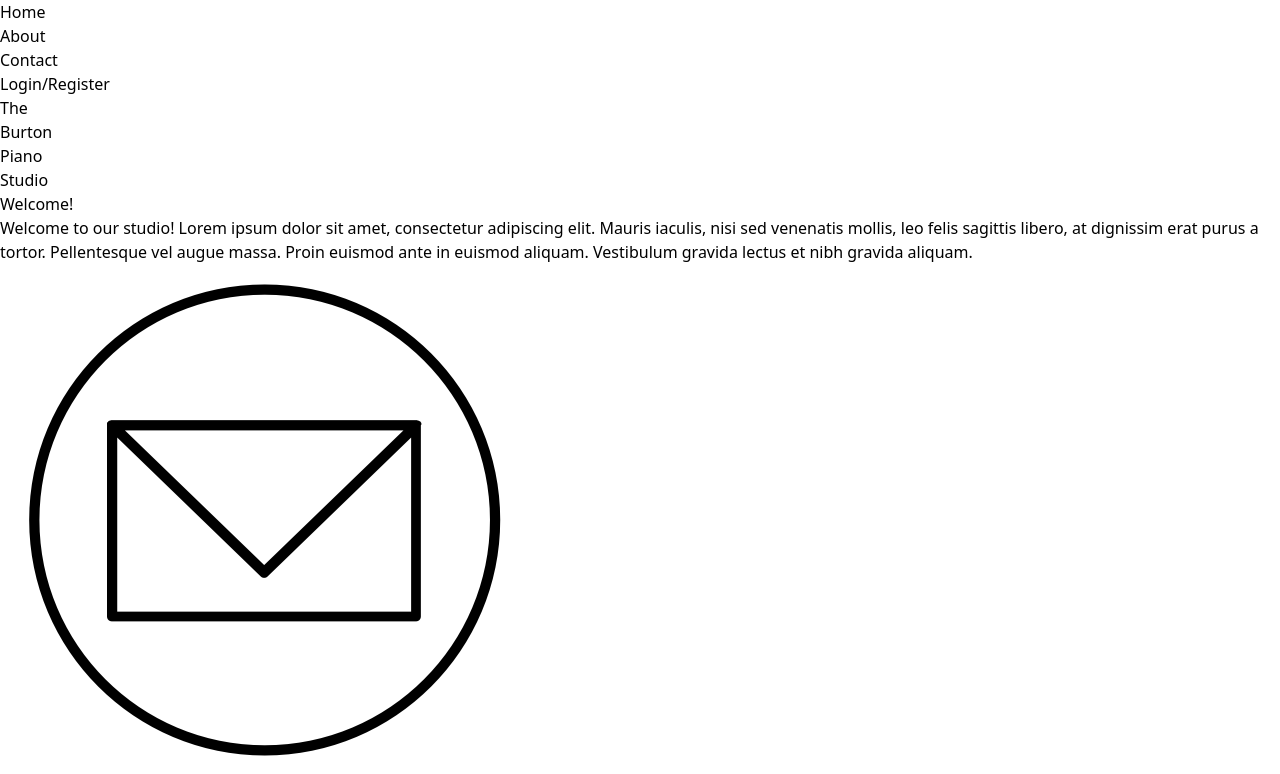
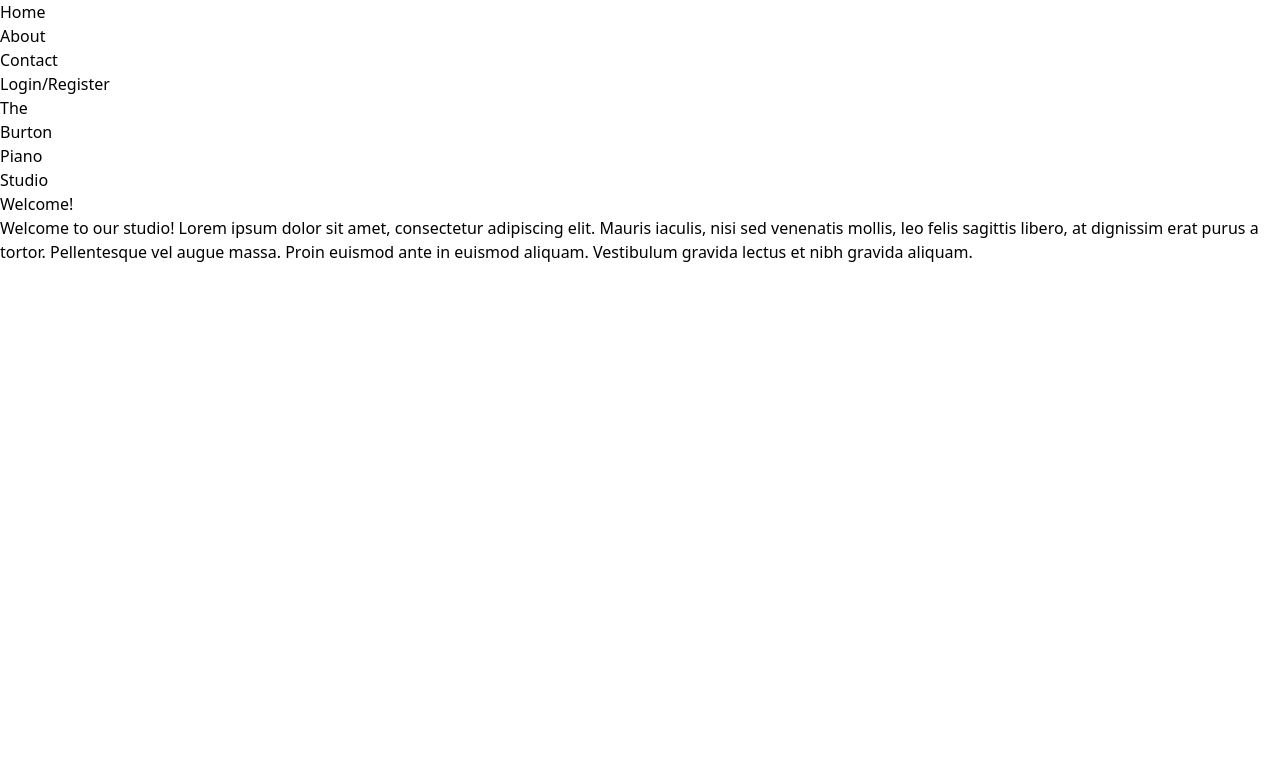
Before and after one commit to charburton18/the-burton-piano-studio, a React (Vite) app: page / in a window 1280 px wide. Shown: the top 774 px of the page. Built offline with nearby package versions, Linux system fonts and the light colour scheme.

Commit message:
cleared footer content

```diff
--- a/src/Components/GenericFooter.jsx
+++ b/src/Components/GenericFooter.jsx
@@ -4,10 +4,10 @@ function GenericFooter() {
 
   return (
     <>
-      <footer className="flex justify-center">
+      {/* <footer className="flex justify-center">
         <img className="h-24 p-2" src='piano-studio-images/email-icon.png'></img>
         <img className="h-24 p-2" src='piano-studio-images/fb-icon.png'></img>
-      </footer>
+      </footer> */}
     </>
   )
 }
```
